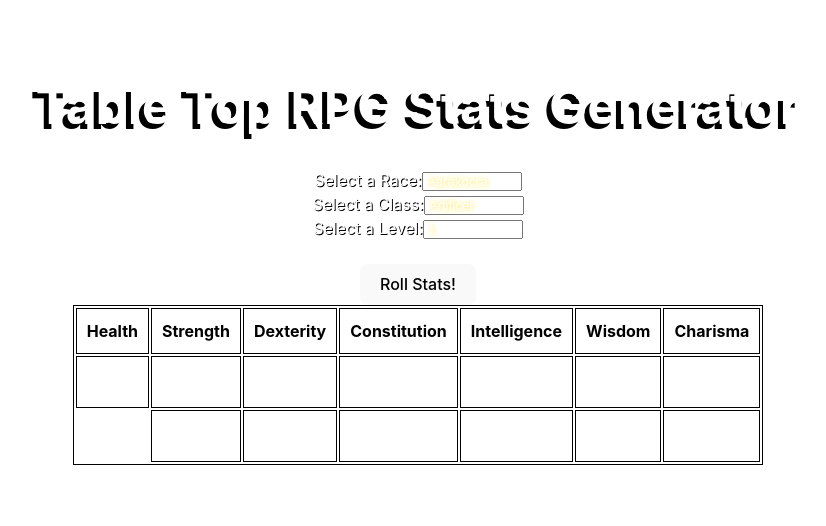
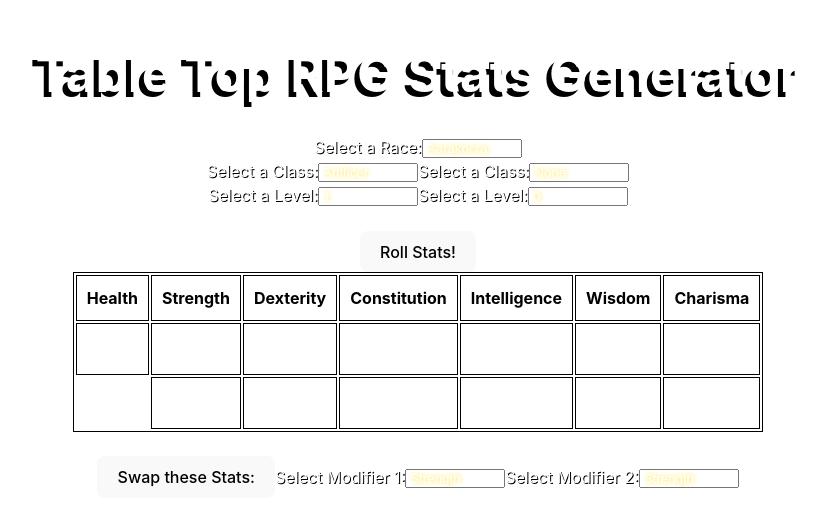
Before and after one commit to LoganMarrone/StatsGenerator, a React (Vite) app in the folder Stats-Generator/: page / in a window 1280 px wide. Shown: the part 146-672 px from the top of the page, without its empty margins (222-1048 px from the left). Built offline with nearby package versions, Linux system fonts and the light colour scheme.

Commit message:
A lot of shit. Fix it tomorrow

```diff
--- a/Stats-Generator/src/App.jsx
+++ b/Stats-Generator/src/App.jsx
@@ -7,7 +7,8 @@ function App() {
   const [races, setRace] = useState("aarakocra")
   const [classes, setClass] = useState("artificer");
   const [levels, setLevel] = useState("1");
-
+  const [classes2, setClass2] = useState("none");
+  const [levels2, setLevel2] = useState("0");
   return (
     <>
       <div>
@@ -43,8 +44,26 @@ function App() {
         <option value="warforged">Warforged</option>
       </select>
       <br></br>
+      <div>
       <label htmlFor="class">Select a Class:</label>
       <select name="class" id="class" value={classes} onChange={(e) => setClass(e.target.value)}>
+        <option value="artificer">Artificer</option>
+        <option value="barbarian">Barbarian</option>
+        <option value="bard">Bard</option>
+        <option value="cleric">Cleric</option>
+        <option value="druid">Druid</option>
+        <option value="fighter">Fighter</option>
+        <option value="monk">Monk</option>
+        <option value="paladin">Paladin</option>
+        <option value="ranger">Ranger</option>
+        <option value="rogue">Rogue</option>
+        <option value="sorcerer">Sorcerer</option>
+        <option value="warlock">Warlock</option>
+        <option value="wizard">Wizard</option>
+      </select>
+      <label htmlFor="class2">Select a Class:</label>
+      <select name="class2" id="class2" value={classes2} onChange={(e) => setClass2(e.target.value)}>
+        <option value="none">None</option>
         <option value="artificer">Artificer</option>
         <option value="barbarian">Barbarian</option>
         <option value="bard">Bard</option>
@@ -83,7 +102,32 @@ function App() {
         <option value="19">19</option>
         <option value="20">20</option>
       </select>
-      <Stats raceValue={races} classValue={classes} levelValue={levels}></Stats>
+      <label htmlFor="level2">Select a Level:</label>
+      <select name="level2" id="level2" value={levels2} onChange={(e) => setLevel2(e.target.value)}>
+        <option value="0">0</option>
+        <option value="1">1</option>
+        <option value="2">2</option>
+        <option value="3">3</option>
+        <option value="4">4</option>
+        <option value="5">5</option>
+        <option value="6">6</option>
+        <option value="7">7</option>
+        <option value="8">8</option>
+        <option value="9">9</option>
+        <option value="10">10</option>
+        <option value="11">11</option>
+        <option value="12">12</option>
+        <option value="13">13</option>
+        <option value="14">14</option>
+        <option value="15">15</option>
+        <option value="16">16</option>
+        <option value="17">17</option>
+        <option value="18">18</option>
+        <option value="19">19</option>
+        <option value="20">20</option>
+      </select>
+      </div>
+      <Stats raceValue={races} classValue={classes} class2Value={classes2} levelValue={levels} level2Value={levels2}></Stats>
       </div>
     </>
   )
--- a/Stats-Generator/src/Stats.css
+++ b/Stats-Generator/src/Stats.css
@@ -17,3 +17,8 @@ td{
 .blank{
     border: 0px solid;
 }
+p{
+    color: red;
+    font-weight: bold;
+    text-shadow: -2px 2px black;
+}
--- a/Stats-Generator/src/Stats.jsx
+++ b/Stats-Generator/src/Stats.jsx
@@ -1,7 +1,7 @@
 import './Stats.css'
 import React, { useState } from 'react';
 
-function Stats({raceValue, classValue, levelValue}){
+function Stats({raceValue, classValue, levelValue, class2Value, level2Value}){
     const [strength, setStrength] = useState(null);
         const [dexterity, setDexterity] = useState(null);
         const [constitution, setConstitution] = useState(null);
@@ -15,7 +15,9 @@ function Stats({raceValue, classValue, levelValue}){
         const [intmod, setIntelligencemod] = useState(null);
         const [wismod, setWisdommod] = useState(null);
         const [chrmod, setCharismamod] = useState(null);
-
+        const [mod1, setMod1] = useState(null);
+        const [mod2, setMod2] = useState(null);
+        const [temp, setTemp] = useState(null);
     const clearStats = () => {
         setStrength(null);
         setDexterity(null);
@@ -93,12 +95,6 @@ function Stats({raceValue, classValue, levelValue}){
         const rollWisdom = roll();
         const rollCharisma = roll();
         const rollHealth = healthroll(rollConstitution);
-        const detStrength = sort(rollStrength);
-        const detDexterity = sort(rollDexterity);
-        const detConstitution = sort(rollConstitution);
-        const detIntelligence = sort(rollIntelligence);
-        const detWisdom = sort(rollWisdom);
-        const detCharisma = sort(rollCharisma);
         setStrength([rollStrength]);
         setDexterity([rollDexterity]);
         setConstitution([rollConstitution]);
@@ -106,14 +102,121 @@ function Stats({raceValue, classValue, levelValue}){
         setWisdom([rollWisdom]);
         setCharisma([rollCharisma]);
         setHealth([rollHealth]);
+        classStats();
+        checkStats(rollStrength, rollDexterity, rollConstitution, rollIntelligence, rollWisdom, rollCharisma);
+    }
+    const checkStats = (rollStrength, rollDexterity, rollConstitution, rollIntelligence, rollWisdom, rollCharisma) => {
+        const detStrength = sort(rollStrength);
+        const detDexterity = sort(rollDexterity);
+        const detConstitution = sort(rollConstitution);
+        const detIntelligence = sort(rollIntelligence);
+        const detWisdom = sort(rollWisdom);
+        const detCharisma = sort(rollCharisma);
         setStrengthmod([detStrength]);
         setDexteritymod([detDexterity]);
         setConstitutionmod([detConstitution]);
         setIntelligencemod([detIntelligence]);
         setWisdommod([detWisdom]);
         setCharismamod([detCharisma]);
-        classStats();
     }
+ const swap = () => {
+    if (mod1 != mod2){
+    let tempMod = mod1;
+    setMod1(mod2);
+    setMod2(tempMod);
+    let tempValue;
+    let detStr;
+    if (tempMod != null && mod1 != null && mod2 != null){
+    switch (mod1) {
+        case 'strength':
+            tempValue = strength;
+            setStrength(getValue(mod2));
+            setValue(mod2, tempValue);
+            detStr = sort(tempValue);
+            setStrengthmod([detStr]);
+            break;
+        case 'dexterity':
+            tempValue = dexterity;
+            setDexterity(getValue(mod2));
+            setValue(mod2, tempValue);
+            detStr = sort(tempValue);
+            setDexteritymod([detStr]);
+            break;
+        case 'constitution':
+            tempValue = constitution;
+            setConstitution(getValue(mod2));
+            setValue(mod2, tempValue);
+            detStr = sort(tempValue);
+            setConstitutionmod([detStr]);
+            break;
+        case 'intelligence':
+            tempValue = intelligence;
+            setIntelligence(getValue(mod2));
+            setValue(mod2, tempValue);
+            checkStats();
+            break;
+        case 'wisdom':
+            tempValue = wisdom;
+            setWisdom(getValue(mod2));
+            setValue(mod2, tempValue);
+            checkStats();
+            break;
+        case 'charisma':
+            tempValue = charisma;
+            setCharisma(getValue(mod2));
+            setValue(mod2, tempValue);
+            checkStats();
+            break;
+        default:
+            break;
+    }
+}
+    }
+}
+
+const getValue = (modifier) => {
+    switch (modifier) {
+        case 'strength':
+            return strength;
+        case 'dexterity':
+            return dexterity;
+        case 'constitution':
+            return constitution;
+        case 'intelligence':
+            return intelligence;
+        case 'wisdom':
+            return wisdom;
+        case 'charisma':
+            return charisma;
+        default:
+            return null;
+    }
+}
+
+const setValue = (modifier, value) => {
+    switch (modifier) {
+        case 'strength':
+            setStrength(value);
+            break;
+        case 'dexterity':
+            setDexterity(value);
+            break;
+        case 'constitution':
+            setConstitution(value);
+            break;
+        case 'intelligence':
+            setIntelligence(value);
+            break;
+        case 'wisdom':
+            setWisdom(value);
+            break;
+        case 'charisma':
+            setCharisma(value);
+            break;
+        default:
+            break;
+    }
+}
     const healthroll = (constitution) => {
         const charclass = classValue;
         let max = 0;
@@ -176,6 +279,33 @@ function Stats({raceValue, classValue, levelValue}){
                 totalhealth += Math.floor(Math.random() * max) + 1 + conmod;
             }
         }
+        const charclass2 = class2Value;
+        let max2 = 0;
+        if (charclass2 == "artificer" || charclass2 == "bard" || charclass2 == "cleric" || charclass2 == "druid" || charclass2 == "monk" || charclass2 == "rogue" || charclass2 == "warlock")
+        {
+            max2 = 8;
+        }
+        else if (charclass2 == "barbarian")
+        {
+            max2 = 12;
+        }
+        else if (charclass2 == "fighter" || charclass2 == "paladin" || charclass2 == "ranger")
+        {
+            max2 = 10;
+        }
+        else if (charclass2 == "sorcerer" || charclass2 == "wizard")
+        {
+            max2 = 6;
+        }
+        const level2 = parseInt(level2Value)
+        if (level2 != 0){
+        totalhealth += max2 + conmod; //for 1st level
+            if (level2 > 1){
+            for (let index = 0; index < level2; index++){
+                totalhealth += Math.floor(Math.random() * max2) + 1 + conmod;
+            }
+        }
+    }
         return totalhealth;
     }
     return(
@@ -205,7 +335,7 @@ function Stats({raceValue, classValue, levelValue}){
             </tbody>
             <tbody>
                 <tr>
-                    <td class="blank"></td>
+                    <td className="blank"></td>
                     <td>{strmod}</td>
                     <td>{dexmod}</td>
                     <td>{constmod}</td>
@@ -215,6 +345,26 @@ function Stats({raceValue, classValue, levelValue}){
                 </tr>
             </tbody>
         </table>
+        <br></br>
+        <button onClick={swap}>Swap these Stats:</button>
+        <label htmlFor="mod1">Select Modifier 1:</label>
+      <select name="mod1" id="mod1" value={mod1} onChange={(e) => setMod1(e.target.value)}>
+        <option value="strength">Strength</option>
+        <option value="dexterity">Dexterity</option>
+        <option value="constitution">Constitution</option>
+        <option value="intelligence">Intelligence</option>
+        <option value="wisdom">Wisdom</option>
+        <option value="charisma">Charisma</option>
+      </select>
+      <label htmlFor="mod2">Select Modifier 2:</label>
+      <select name="mod2" id="mod2" value={mod2} onChange={(e) => setMod2(e.target.value)}>
+        <option value="strength">Strength</option>
+        <option value="dexterity">Dexterity</option>
+        <option value="constitution">Constitution</option>
+        <option value="intelligence">Intelligence</option>
+        <option value="wisdom">Wisdom</option>
+        <option value="charisma">Charisma</option>
+      </select>
         </div>
     )
 }
```
